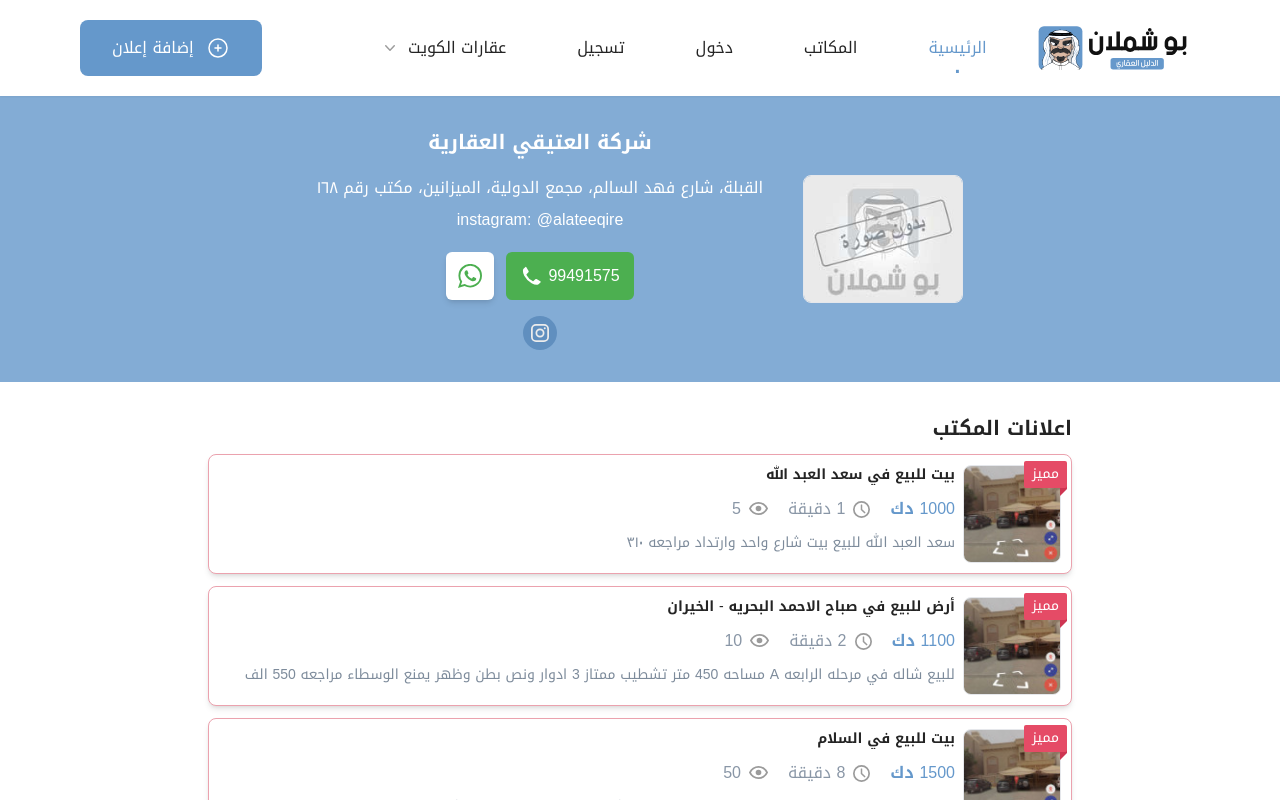
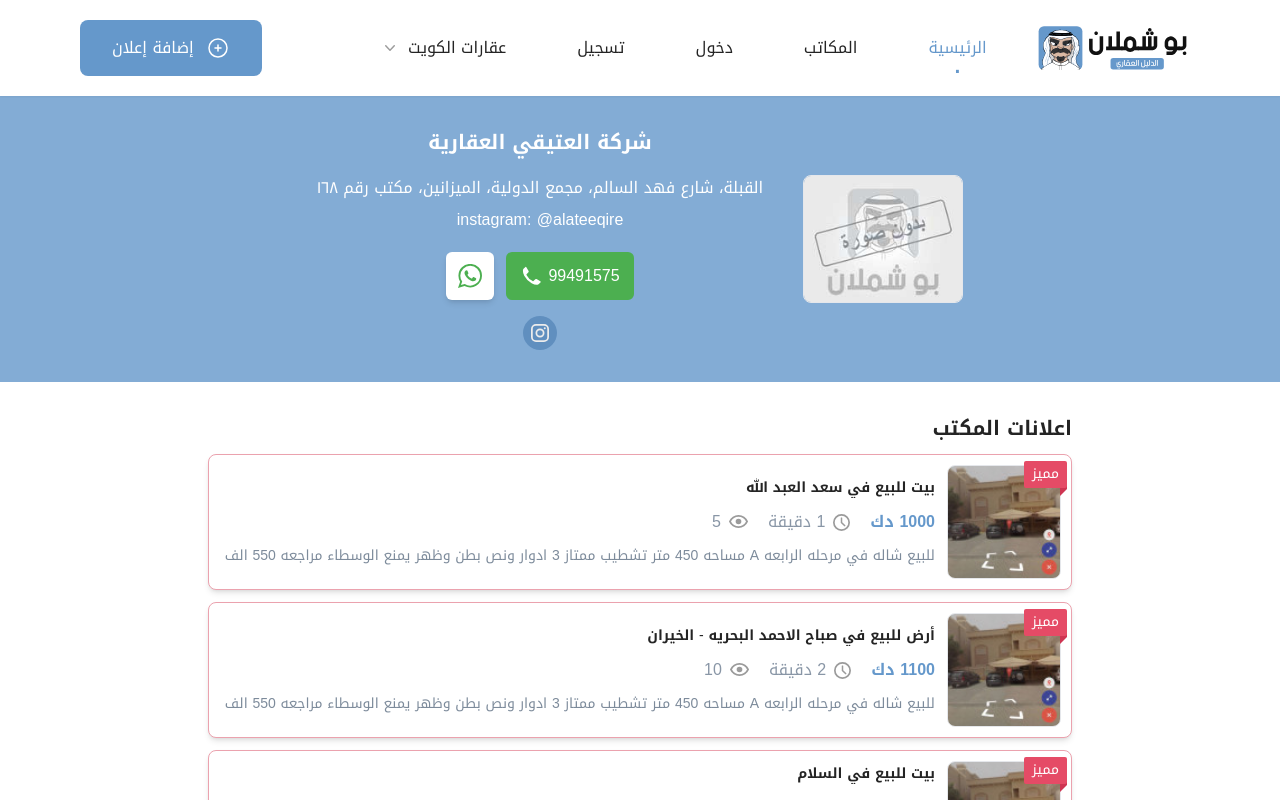
Before and after one commit to samiur-r/square-feet, a Next.js app: page /agency in a window 1280 px wide. Shown: the top 800 px of the page. Built offline with nearby package versions, Linux system fonts and the light colour scheme.

Commit message:
chore: ui fixes

```diff
--- a/src/components/Agency/AgencyCard.tsx
+++ b/src/components/Agency/AgencyCard.tsx
@@ -8,7 +8,7 @@ const AgencyCard = React.forwardRef(
   // eslint-disable-next-line @typescript-eslint/no-unused-vars
   ({ thumbnail, title, phone, socialLinks }: AgencyType, ref) => {
     return (
-      <div className="grid grid-cols-3 w-full md:grid-cols-1 gap-2 bg-white p-2 rounded-lg border border-gray-300 shadow-sm cursor-pointer">
+      <div className="grid grid-cols-3 place-items-center w-full md:grid-cols-1 gap-2 bg-white p-2 rounded-lg border border-gray-300 shadow-sm cursor-pointer">
         <div className="w-28 h-28 rounded-lg overflow-hidden relative">
           <Image src={thumbnail} layout="fill" objectFit="cover" alt="agency" />
         </div>
--- a/src/components/Agency/PackageCard.tsx
+++ b/src/components/Agency/PackageCard.tsx
@@ -19,7 +19,7 @@ const PackageCard: React.FC<{
       <div>
         <div
           className={`${
-            thumbnailSmall ? 'md:h-48 md:w-48' : 'md:h-80 md:w-80'
+            thumbnailSmall ? 'md:h-48 md:w-48' : 'md:h-64 md:w-64'
           } rounded-lg h-36 w-36 overflow-hidden relative`}
         >
           <Image
--- a/src/components/FilterAutoComplete.tsx
+++ b/src/components/FilterAutoComplete.tsx
@@ -272,7 +272,7 @@ const FilterAutoComplete: React.FC<FilterAutoCompleteProps> = ({
                 leaveTo="opacity-0"
                 afterLeave={() => setQuery('')}
               >
-                <Combobox.Options className="fixed md:absolute pr-2 overflow-y-scroll mt-1 left-0 h-screen w-screen md:max-h-80 md:w-full rounded-md bg-white py-1 text-base shadow-lg ring-1 ring-black ring-opacity-5 focus:outline-none sm:text-sm">
+                <Combobox.Options className="fixed md:absolute pr-2 overflow-y-scroll mt-1 left-0 h-screen w-screen md:max-h-96 md:w-full rounded-md bg-white py-1 text-base shadow-lg ring-1 ring-black ring-opacity-5 focus:outline-none sm:text-sm">
                   {filteredLocations.length === 0 && query !== '' ? (
                     <div className="relative cursor-default select-none py-2 px-4 text-custom-gray">
                       لا توجد منطقه بهذا الاسم
--- a/src/components/Posts/PostCard.tsx
+++ b/src/components/Posts/PostCard.tsx
@@ -35,9 +35,9 @@ const PostCard: React.FC<PostCardProps> = ({ post, showActions }) => {
       } rounded-lg border cursor-pointer mt-3 py-2.5 px-2.5 relative
 					`}
     >
-      <div className="flex gap-2">
+      <div className="flex md:items-center gap-2 md:gap-3">
         <div className="rounded-lg overflow-hidden h-full w-full max-w-fit flex items-center border">
-          <div className="w-16 h-12 md:w-24 md:h-24 relative">
+          <div className="w-16 h-12 md:w-28 md:h-28 relative">
             <Image
               src={post.thumbnail}
               layout="fill"
@@ -46,12 +46,12 @@ const PostCard: React.FC<PostCardProps> = ({ post, showActions }) => {
             />
           </div>
         </div>
-        <div className="">
+        <div>
           <div className="font-DroidArabicKufiBold text-sm md:text:base line-clamp-1">
             {post.title}
           </div>
           <div className="flex gap-3 md:gap-5 mt-3">
-            <div className="text-primary md:text-base text-xs font-DroidArabicKufiBold">
+            <div className="text-primary md:text-base text-xs font-bold font-DroidArabicKufiBold">
               {post.price} دك
             </div>
             <div className="flex flex-nowrap gap-2 items-center">
--- a/src/components/Posts/index.tsx
+++ b/src/components/Posts/index.tsx
@@ -12,7 +12,8 @@ const posts = [
     views: 5,
     createdAt: '1 دقيقة',
     price: 1000,
-    description: 'سعد العبد الله للبيع بيت شارع واحد وارتداد مراجعه ٣١٠',
+    description:
+      'للبيع شاله في مرحله الرابعه A مساحه 450 متر تشطيب ممتاز 3 ادوار ونص بطن وظهر يمنع الوسطاء مراجعه 550 الف',
     isSticky: true,
     mobile: '1234',
     thumbnail: '/images/posts/post.jpeg',
--- a/src/pages/agency.tsx
+++ b/src/pages/agency.tsx
@@ -12,7 +12,8 @@ const posts = [
     views: 5,
     createdAt: '1 دقيقة',
     price: 1000,
-    description: 'سعد العبد الله للبيع بيت شارع واحد وارتداد مراجعه ٣١٠',
+    description:
+      'للبيع شاله في مرحله الرابعه A مساحه 450 متر تشطيب ممتاز 3 ادوار ونص بطن وظهر يمنع الوسطاء مراجعه 550 الف',
     isSticky: true,
     mobile: '1234',
     thumbnail: '/images/posts/post.jpeg',
--- a/src/pages/filter.tsx
+++ b/src/pages/filter.tsx
@@ -13,7 +13,8 @@ const posts = [
     views: 5,
     createdAt: '1 دقيقة',
     price: 1000,
-    description: 'سعد العبد الله للبيع بيت شارع واحد وارتداد مراجعه ٣١٠',
+    description:
+      'للبيع شاله في مرحله الرابعه A مساحه 450 متر تشطيب ممتاز 3 ادوار ونص بطن وظهر يمنع الوسطاء مراجعه 550 الف',
     isSticky: true,
     mobile: '1234',
     thumbnail: '/images/posts/post.jpeg',
@@ -94,7 +95,7 @@ const Filter: NextPage = () => {
           </Link>
         </div>
       </div>
-      <div className="max-w-4xl flex flex-col gap-2 mt-5 items-end p-0 md:p-5 self-center">
+      <div className="max-w-5xl flex flex-col gap-2 mt-5 items-end p-0 self-end">
         <div className="self-start flex gap-2 items-center">
           <Title value="شاليهات للبيع في الكويت" />
           <p className="text-lg md:text-xl">(100 إعلان)</p>
--- a/src/pages/my-posts/archieve.tsx
+++ b/src/pages/my-posts/archieve.tsx
@@ -12,7 +12,8 @@ const posts = [
     views: 5,
     createdAt: '1 دقيقة',
     price: 1000,
-    description: 'سعد العبد الله للبيع بيت شارع واحد وارتداد مراجعه ٣١٠',
+    description:
+      'للبيع شاله في مرحله الرابعه A مساحه 450 متر تشطيب ممتاز 3 ادوار ونص بطن وظهر يمنع الوسطاء مراجعه 550 الف',
     isSticky: false,
     isArchieve: true,
     mobile: '1234',
--- a/src/pages/my-posts/index.tsx
+++ b/src/pages/my-posts/index.tsx
@@ -12,7 +12,8 @@ const posts = [
     views: 5,
     createdAt: '1 دقيقة',
     price: 1000,
-    description: 'سعد العبد الله للبيع بيت شارع واحد وارتداد مراجعه ٣١٠',
+    description:
+      'للبيع شاله في مرحله الرابعه A مساحه 450 متر تشطيب ممتاز 3 ادوار ونص بطن وظهر يمنع الوسطاء مراجعه 550 الف',
     isSticky: true,
     mobile: '1234',
     thumbnail: '/images/posts/post.jpeg',
--- a/src/pages/post/create.tsx
+++ b/src/pages/post/create.tsx
@@ -980,7 +980,7 @@ const CreatePost: NextPage = () => {
       <div className="w-full md:text-center">
         <Description value="أدخل البيانات التالية لإضافة اعلان" />
       </div>
-      <form className="w-full max-w-lg mt-8 md:mt-10">
+      <form className="w-full max-w-md mt-8 md:mt-10">
         <div className="relative" ref={autocompleteRef}>
           <input
             type="number"
--- a/src/pages/post/index.tsx
+++ b/src/pages/post/index.tsx
@@ -37,7 +37,7 @@ const Posts: NextPage = () => {
     <div className="dir-rtl grid gap-8 pb-10">
       <div className="bg-primary-light flex flex-col gap-2 md:gap-7 justify-center items-center text-white px-10 py-8 md:py-10 rounded-b-lg md:rounded-none">
         <Title value={post.title} light />
-        <div className="font-DroidArabicKufiBold text-lg md:text-2xl">
+        <div className="font-DroidArabicKufiBold font-bold text-lg md:text-xl">
           {post.price} دك
         </div>
         <div className="flex gap-3 dir-ltr mt-5 md:mt-0">
```
